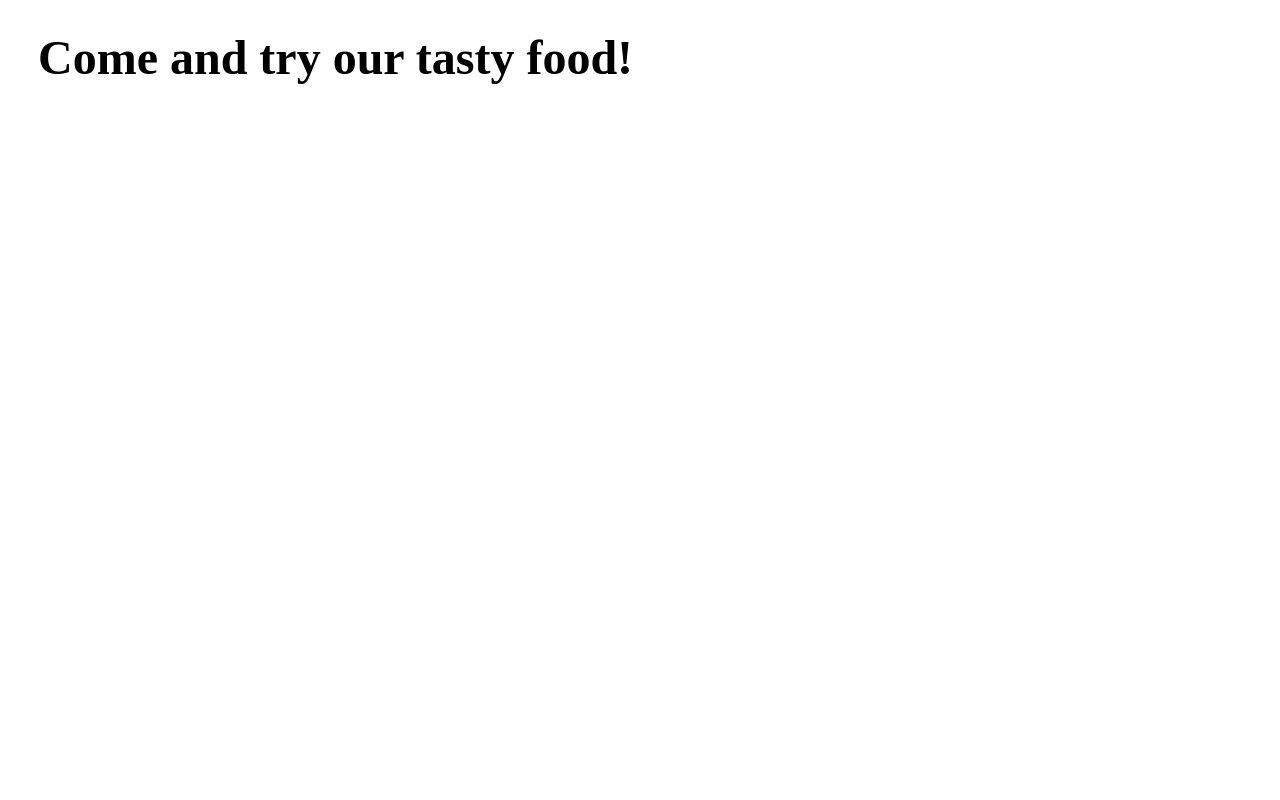
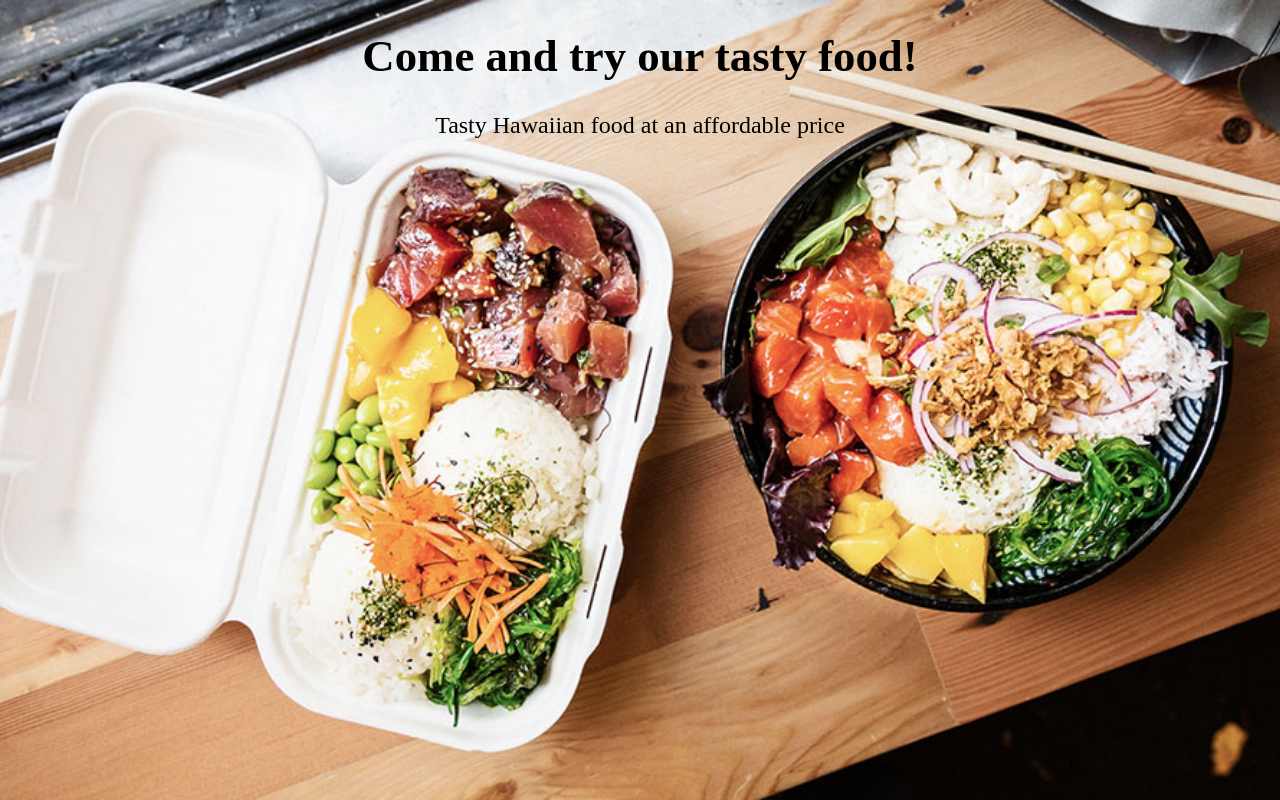
Before and after one commit to coderlore/restaurant, a website built with webpack: page dist/index.html in a window 1280 px wide. Built offline with nearby package versions, Linux system fonts and the light colour scheme.

Commit message:
Added background image

```diff
--- a/src/home.js
+++ b/src/home.js
@@ -5,6 +5,11 @@ function loadHome() {
     let h1 = document.createElement('h1');
     h1.innerHTML = 'Come and try our tasty food!';
     content.appendChild(h1);
+
+    let p = document.createElement('p');
+    p.innerHTML = 'Tasty Hawaiian food at an affordable price'
+    content.appendChild(p);
+
     document.body.appendChild(content);
 }
 
--- a/src/style.css
+++ b/src/style.css
@@ -1,4 +1,19 @@
 h1 {
-    margin: 30px;
-    font-size: 3rem;
+    display: flex;
+    font-size: 2.8rem;
+    justify-content: center;
 }
+
+p {
+    display: flex;
+    font-size: 1.5rem;
+    justify-content: center;
+}
+
+html {
+    background: url(../asset/The-Poke-Guy-poke-bowl.jpeg) no-repeat center center fixed;
+    -webkit-background-size: cover;
+    -moz-background-size: cover;
+    -o-background-size: cover;
+    background-size: cover;
+}
```
Also changed, not shown: asset/The-Poke-Guy-poke-bowl.jpeg (added).
